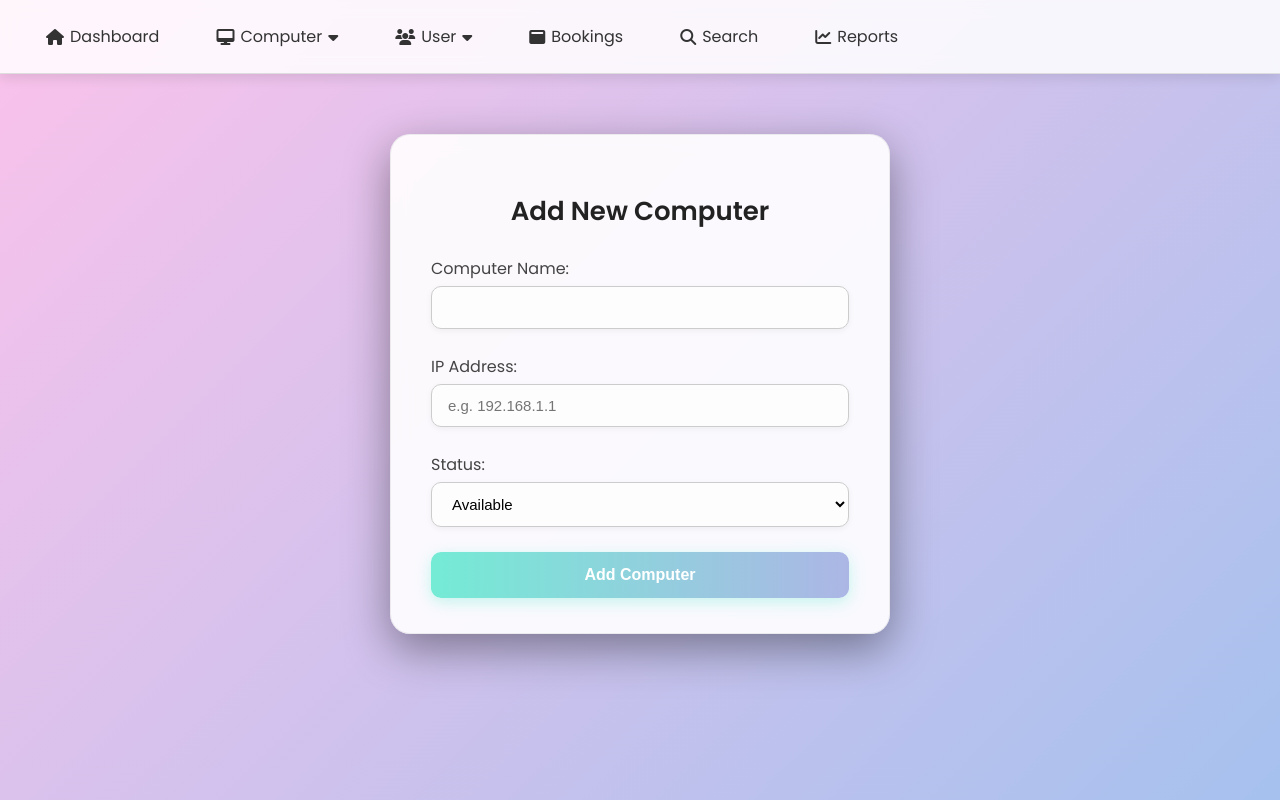
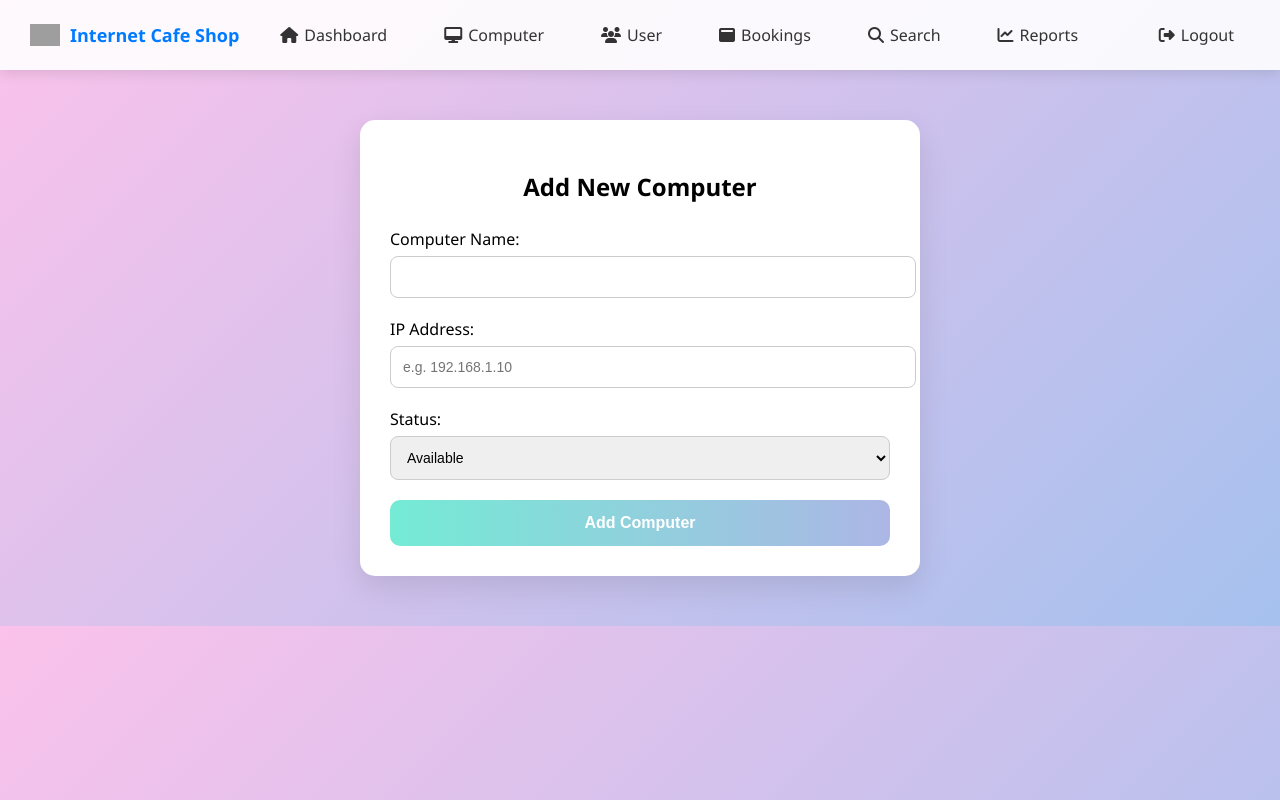
Before and after one commit to Manuv2u/internet_cafe---P3, a PHP site: page /add_computer.php in a window 1280 px wide. Run offline with PHP 8.4, Linux system fonts and the light colour scheme; grey boxes are pictures that could not be loaded.

Commit message:
updated nav bar

```diff
--- a/add_computer.php
+++ b/add_computer.php
@@ -6,7 +6,6 @@ if ($_SERVER['REQUEST_METHOD'] == 'POST') {
     $ip = $_POST['ip_address'];
     $status = $_POST['status'];
 
-    // Server-side IP address validation
     if (!filter_var($ip, FILTER_VALIDATE_IP)) {
         $message = "❌ Invalid IP address format.";
     } else {
@@ -17,40 +16,26 @@ if ($_SERVER['REQUEST_METHOD'] == 'POST') {
 }
 ?>
 
-
 <!DOCTYPE html>
-<html lang="en">
+<html>
 <head>
-    <meta charset="UTF-8">
-    <meta name="viewport" content="width=device-width, initial-scale=1.0">
     <title>Add Computer</title>
-    <link href="https://fonts.googleapis.com/css2?family=Poppins:wght@300;400;600&display=swap" rel="stylesheet">
     <link rel="stylesheet" href="https://cdnjs.cloudflare.com/ajax/libs/font-awesome/6.4.0/css/all.min.css">
     <style>
-        * {
-            box-sizing: border-box;
-        }
         body {
-            font-family: 'Poppins', sans-serif;
-            background: linear-gradient(135deg, #fbc2eb, #a6c1ee 100%);
+            font-family: 'Segoe UI', sans-serif;
+            background: linear-gradient(135deg, #fbc2eb, #a6c1ee);
             margin: 0;
-            min-height: 100vh;
         }
 
-        /* Navbar */
         .navbar {
-    background-color: rgba(255, 255, 255, 0.85);
+            background-color: rgba(255, 255, 255, 0.9);
             padding: 14px 30px;
             display: flex;
             align-items: center;
             gap: 25px;
             flex-wrap: wrap;
             box-shadow: 0 4px 12px rgba(0, 0, 0, 0.1);
-    position: sticky;
-    top: 0;
-    z-index: 1000;
-    backdrop-filter: blur(8px);
-    border-bottom: 1px solid #ddd;
         }
 
         .navbar a {
@@ -70,7 +55,6 @@ if ($_SERVER['REQUEST_METHOD'] == 'POST') {
             color: #007bff;
         }
 
-/* Dropdown styles */
         .dropdown {
             position: relative;
         }
@@ -78,80 +62,50 @@ if ($_SERVER['REQUEST_METHOD'] == 'POST') {
         .dropdown-content {
             display: none;
             position: absolute;
-    top: 100%;
-    left: 0;
-    background-color: #ffffff;
-    border-radius: 10px;
-    box-shadow: 0 8px 16px rgba(0, 0, 0, 0.15);
-    min-width: 180px;
-    overflow: hidden;
-    z-index: 999;
+            background-color: white;
+            box-shadow: 0 8px 16px rgba(0,0,0,0.15);
+            border-radius: 8px;
+            min-width: 160px;
+            z-index: 1;
         }
 
         .dropdown-content a {
-    padding: 12px 16px;
+            padding: 10px;
+            display: block;
             color: #333;
-    display: block;
-    transition: background 0.3s;
-}
-
-.dropdown-content a:hover {
-    background-color: #f0f0f0;
-    color: #007bff;
         }
 
         .dropdown:hover .dropdown-content {
             display: block;
         }
 
-        /* Form Container */
         .form-container {
-    background: rgba(255, 255, 255, 0.9);
-    backdrop-filter: blur(10px);
-    padding: 35px 40px;
-    border-radius: 20px;
-    box-shadow: 0 15px 45px rgba(0, 0, 0, 0.4);
-    width: 100%;
+            background: #fff;
+            padding: 30px;
+            border-radius: 15px;
             max-width: 500px;
-    margin: 60px auto;
-    border: 1px solid rgba(200, 200, 200, 0.3);
+            margin: 50px auto;
+            box-shadow: 0 12px 30px rgba(0, 0, 0, 0.1);
         }
 
-
-        h2 {
+        .form-container h2 {
             text-align: center;
             margin-bottom: 25px;
-            color: #222;
-            font-weight: 600;
-            font-size: 26px;
         }
 
         label {
-            font-size: 16px;
+            display: block;
+            margin-bottom: 6px;
             font-weight: 500;
-            color: #444;
-            display: block;
-            margin-bottom: 5px;
         }
 
-         input[type="text"],
-select {
-	width:100%;
-	margin-bottom:25px;
-    background: #fdfdfd;
+        input[type="text"], select {
+            width: 100%;
+            padding: 12px;
+            border-radius: 8px;
             border: 1px solid #ccc;
-    padding: 12px 16px;
-    border-radius: 10px;
-    font-size: 15px;
-    transition: all 0.3s ease-in-out;
-    box-shadow: 0 2px 6px rgba(0, 0, 0, 0.05);
-}
-
-input:focus,
-select:focus {
-    border-color: #74ebd5;
-    box-shadow: 0 0 10px rgba(116, 235, 213, 0.6);
-    background: #fff;
+            margin-bottom: 20px;
+            font-size: 14px;
         }
 
         button {
@@ -164,21 +118,11 @@ button {
             font-weight: bold;
             font-size: 16px;
             cursor: pointer;
-    transition: all 0.3s ease;
-    box-shadow: 0 4px 15px rgba(116, 235, 213, 0.4);
         }
-
-button:hover {
-    background: linear-gradient(to right, #ACB6E5, #74ebd5);
-    transform: translateY(-3px);
-    box-shadow: 0 6px 20px rgba(116, 235, 213, 0.5);
-}
-
 
         .message {
             text-align: center;
             font-weight: bold;
-            font-size: 16px;
             margin-bottom: 20px;
             color: green;
         }
@@ -186,29 +130,20 @@ button:hover {
         .error {
             color: red;
         }
-
-        a.back-link {
-            display: block;
-            text-align: center;
-            margin-top: 20px;
-            color: #555;
-            font-weight: 500;
-            text-decoration: none;
-            transition: color 0.3s ease;
-        }
-
-        a.back-link:hover {
-            color: #007bff;
-        }
     </style>
 </head>
 <body>
-    <!-- Navbar -->
+
 <div class="navbar">
+    <div style="display: flex; align-items: center; gap: 10px;">
+        <img src="https://cdn-icons-png.flaticon.com/512/888/888879.png" alt="Logo" style="width: 30px;">
+        <strong style="color: #007bff; font-size: 18px;">Internet Cafe Shop</strong>
+    </div>
+
     <a href="dashboard.php"><i class="fas fa-home"></i> Dashboard</a>
 
     <div class="dropdown">
-            <a href="#"><i class="fas fa-desktop"></i> Computer <i class="fas fa-caret-down"></i></a>
+        <a href="#"><i class="fas fa-desktop"></i> Computer</a>
         <div class="dropdown-content">
             <a href="add_computer.php">Add Computer</a>
             <a href="manage_computers.php">Manage Computers</a>
@@ -216,7 +151,7 @@ button:hover {
     </div>
 
     <div class="dropdown">
-            <a href="#"><i class="fas fa-users"></i> User <i class="fas fa-caret-down"></i></a>
+        <a href="#"><i class="fas fa-users"></i> User</a>
         <div class="dropdown-content">
             <a href="add_user.php">Add User</a>
             <a href="manage_user.php">Manage Users</a>
@@ -226,94 +161,54 @@ button:hover {
     <a href="booking.php"><i class="fa-solid fa-window-maximize"></i> Bookings</a>
     <a href="search_user.php"><i class="fas fa-search"></i> Search</a>
     <a href="generate_report.php"><i class="fas fa-chart-line"></i> Reports</a>
+    <a href="logout.php" style="margin-left:auto;"><i class="fas fa-sign-out-alt"></i> Logout</a>
 </div>
 
-    <!-- Form -->
+
 <div class="form-container">
     <h2>Add New Computer</h2>
 
-        <?php
-            if (isset($message)) {
-                echo "<div class='message " . (str_starts_with($message, '✅') ? '' : 'error') . "'>"
-                    . htmlspecialchars($message) . "</div>";
-            }
-        ?>
+    <?php if (isset($message)): ?>
+        <div class="message <?php echo str_starts_with($message, '❌') ? 'error' : ''; ?>">
+            <?php echo htmlspecialchars($message); ?>
+        </div>
+    <?php endif; ?>
 
-        <!-- Note: We added onsubmit="return validateForm()". -->
     <form method="POST" onsubmit="return validateForm()">
         <label for="computer_name">Computer Name:</label>
         <input type="text" id="computer_name" name="computer_name" required>
-            <!-- Placeholder for error message -->
-            <div id="computerNameError" class="error"></div>
 
         <label for="ip_address">IP Address:</label>
-            <input type="text" id="ip_address" name="ip_address" required
-                   placeholder="e.g. 192.168.1.1">
-            <!-- Placeholder for error message -->
-            <div id="ipError" class="error"></div>
+        <input type="text" id="ip_address" name="ip_address" placeholder="e.g. 192.168.1.10" required>
 
         <label for="status">Status:</label>
-            <select id="status" name="status">
+        <select name="status" id="status">
             <option value="available">Available</option>
             <option value="in use">In Use</option>
         </select>
 
         <button type="submit">Add Computer</button>
     </form>
-        <!-- <a class="back-link" href="manage_computers.php">Back to Manage Computers</a> -->
 </div>
 
 <script>
 function validateForm() {
-        // Grab all necessary elements
-        const compNameInput = document.getElementById("computer_name");
-        const ipInput = document.getElementById("ip_address");
-        const computerNameError = document.getElementById("computerNameError");
-        const ipError = document.getElementById("ipError");
-
-        // Trim and read their values
-        const compName = compNameInput.value.trim();
-        const ip = ipInput.value.trim();
-
-        let isValid = true;
-
-        // Clear previous error messages
-        computerNameError.textContent = "";
-        ipError.textContent = "";
-
-        // 1) Computer Name must not be empty
-        if (compName === "") {
-            computerNameError.textContent = "Computer Name is required.";
-            isValid = false;
+    const ip = document.getElementById('ip_address').value;
+    const ipParts = ip.split('.');
+    if (ipParts.length !== 4) {
+        alert('Invalid IP address format.');
+        return false;
     }
-
-        // 2) IP Address must not be empty
-        if (ip === "") {
-            ipError.textContent = "IP Address is required.";
-            isValid = false;
-        } else {
-            // 3) Check basic pattern ###.###.###.###
-            const ipPattern = /^(\d{1,3}\.){3}\d{1,3}$/;
-            if (!ipPattern.test(ip)) {
-                ipError.textContent = "Enter a valid IP address .";
-                isValid = false;
-            } else {
-                // 4) Ensure each octet is between 0 and 255
-                const parts = ip.split(".");
-                for (let i = 0; i < parts.length; i++) {
-                    const octet = parseInt(parts[i], 10);
-                    if (octet < 0 || octet > 255) {
-                        ipError.textContent = "Each octet must be between 0 and 255.";
-                        isValid = false;
-                        break;
+    for (let part of ipParts) {
+        const num = Number(part);
+        if (isNaN(num) || num < 0 || num > 255) {
+            alert('Each part of IP address must be between 0 and 255.');
+            return false;
         }
     }
-            }
-        }
-
-        // If any check failed, prevent form submission
-        return isValid;
+    return true;
 }
 </script>
+
 </body>
 </html>
```
Also changed, not shown: add_user.php (+13 -2 lines), booking.php (+12 -3 lines), edit_booking.php (+12 -3 lines), edit_computer.php (+13 -2 lines), edit_user.php (+13 -2 lines), generate_report.php (+11 -2 lines), manage_computers.php (+9 -2 lines), manage_user.php (+13 -2 lines), old_user.php (+12 -3 lines), search_user.php (+10 -3 lines). Lines whose indentation alone changed are shown as unchanged.
